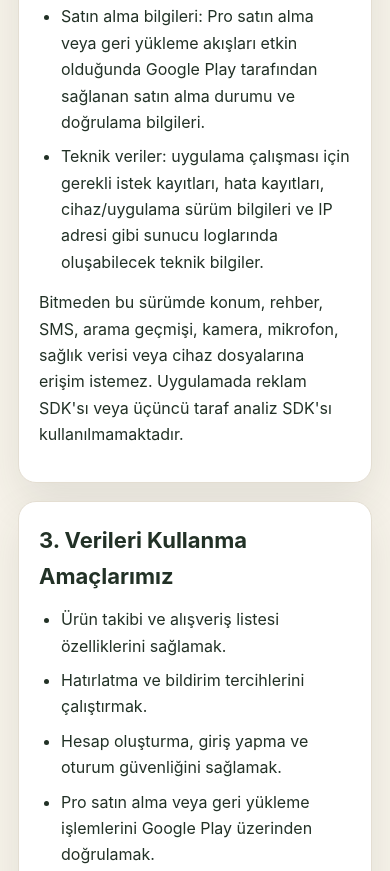
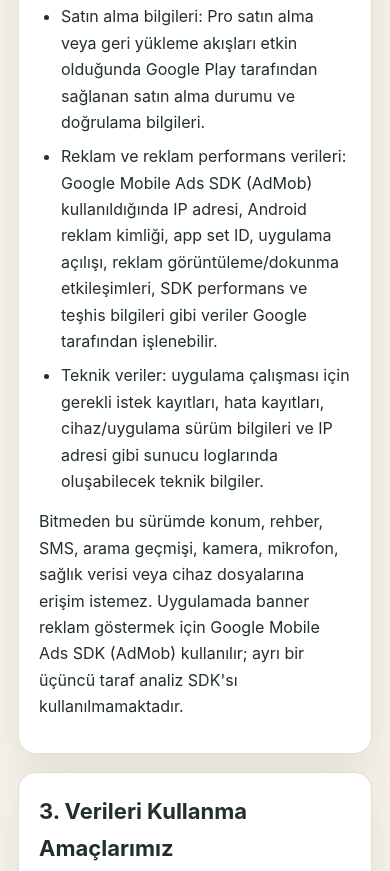
Before and after one commit to abdlkdrkya/bitmeden-legal, a plain HTML site: page privacy-policy/index.html in a window 390 px wide. Shown: the part 1554-2425 px from the top of the page. Drawn offline with Linux system fonts and the light colour scheme.

Commit message:
Disclose Google Mobile Ads data usage

```diff
--- a/privacy-policy/index.html
+++ b/privacy-policy/index.html
@@ -203,12 +203,13 @@
             <li>Hatırlatma tercihleri: ürün hatırlatma ayarları, haftalık kontrol tercihi ve bildirim saatleri.</li>
             <li>Fiyat ve alışveriş geçmişi: kullanıcının isteğe bağlı girdiği fiyat bilgileri ve market modu tamamlanma kayıtları.</li>
             <li>Satın alma bilgileri: Pro satın alma veya geri yükleme akışları etkin olduğunda Google Play tarafından sağlanan satın alma durumu ve doğrulama bilgileri.</li>
+            <li>Reklam ve reklam performans verileri: Google Mobile Ads SDK (AdMob) kullanıldığında IP adresi, Android reklam kimliği, app set ID, uygulama açılışı, reklam görüntüleme/dokunma etkileşimleri, SDK performans ve teşhis bilgileri gibi veriler Google tarafından işlenebilir.</li>
             <li>Teknik veriler: uygulama çalışması için gerekli istek kayıtları, hata kayıtları, cihaz/uygulama sürüm bilgileri ve IP adresi gibi sunucu loglarında oluşabilecek teknik bilgiler.</li>
           </ul>
           <p>
             Bitmeden bu sürümde konum, rehber, SMS, arama geçmişi, kamera, mikrofon, sağlık verisi
-            veya cihaz dosyalarına erişim istemez. Uygulamada reklam SDK'sı veya üçüncü taraf analiz
-            SDK'sı kullanılmamaktadır.
+            veya cihaz dosyalarına erişim istemez. Uygulamada banner reklam göstermek için Google
+            Mobile Ads SDK (AdMob) kullanılır; ayrı bir üçüncü taraf analiz SDK'sı kullanılmamaktadır.
           </p>
         </section>
 
@@ -219,6 +220,7 @@
             <li>Hatırlatma ve bildirim tercihlerini çalıştırmak.</li>
             <li>Hesap oluşturma, giriş yapma ve oturum güvenliğini sağlamak.</li>
             <li>Pro satın alma veya geri yükleme işlemlerini Google Play üzerinden doğrulamak.</li>
+            <li>Banner reklam göstermek, reklam performansını ölçmek, kötüye kullanım ve dolandırıcılığı önlemek.</li>
             <li>Kullanıcı destek taleplerine yanıt vermek.</li>
             <li>Uygulamanın güvenliğini, performansını ve hata takibini sağlamak.</li>
           </ul>
@@ -257,6 +259,7 @@
           <ul>
             <li>Uygulamanın çalışması için backend, hosting, veri tabanı ve teknik altyapı sağlayıcıları tarafından.</li>
             <li>Pro satın alma veya geri yükleme işlemi başlatıldığında Google Play Billing tarafından.</li>
+            <li>Banner reklamlar gösterildiğinde Google Mobile Ads SDK / AdMob tarafından.</li>
             <li>Kullanıcı destek talebi gönderdiğinde destek ve e-posta hizmetleri tarafından.</li>
             <li>Yasal yükümlülük, güvenlik, dolandırıcılık önleme veya hakların korunması gerektiğinde yetkili kişi ve kurumlarla.</li>
           </ul>
```
